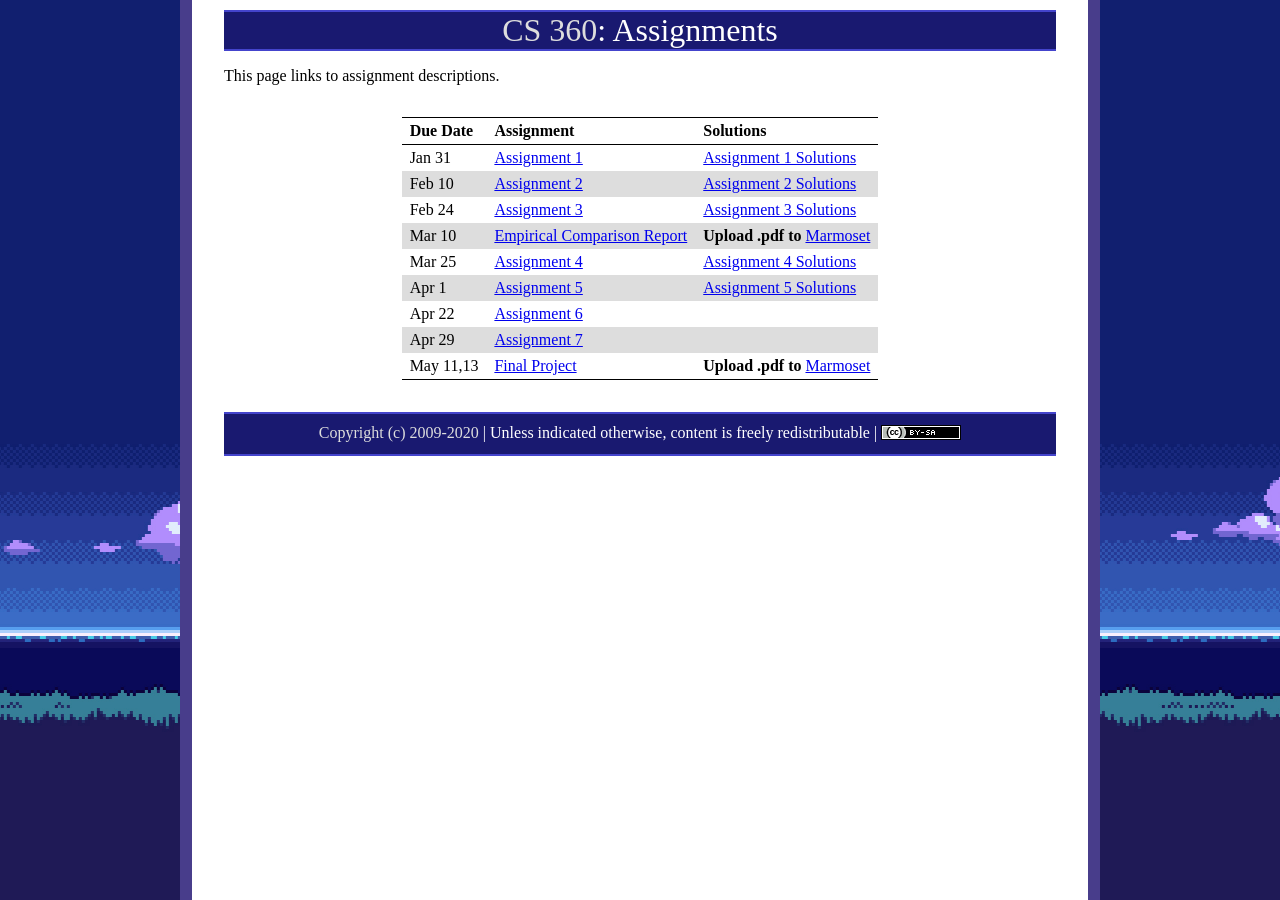
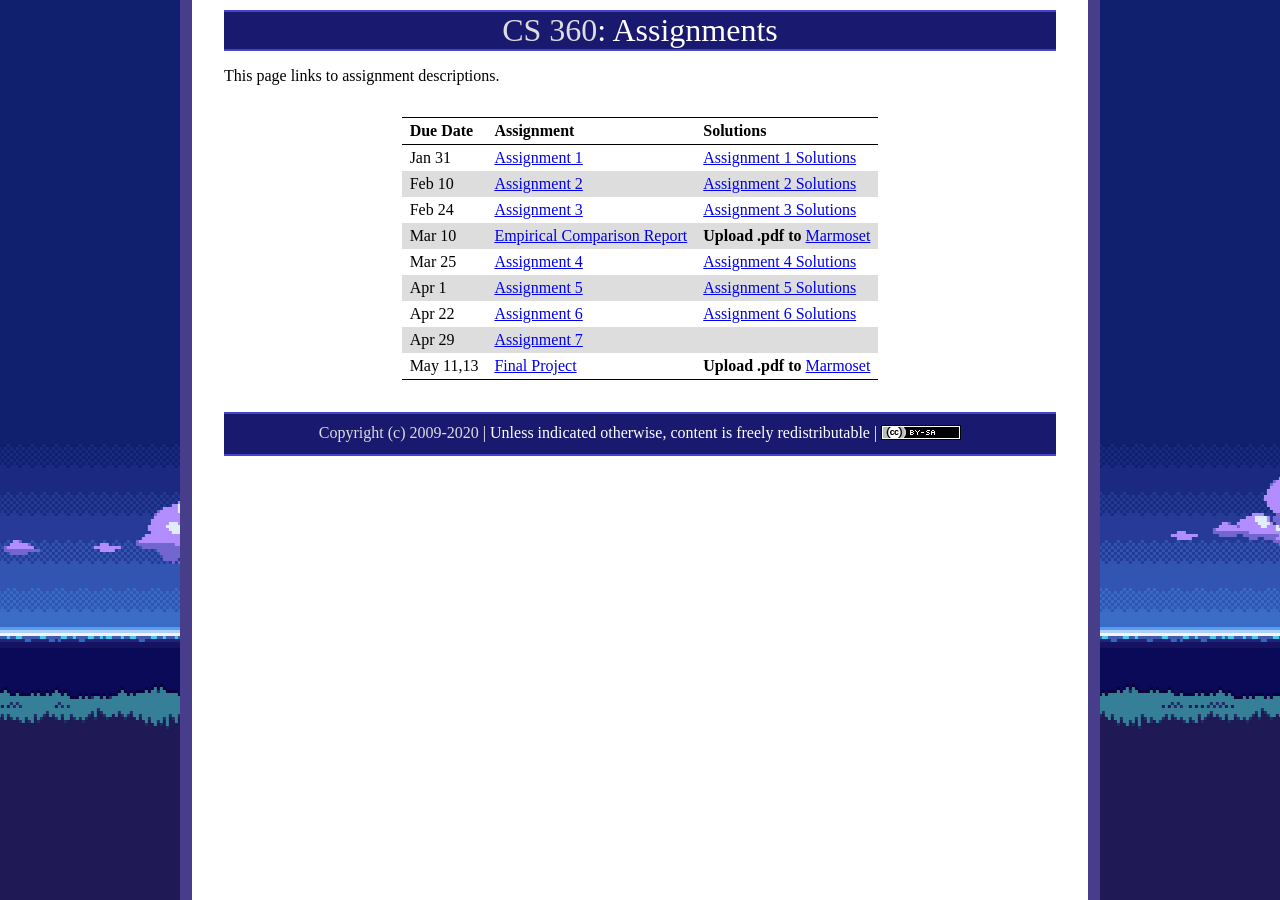
Before and after one commit to ycpcs/cs360-spring2020, a Jekyll site: the page built from assign/index.md, in a window 1280 px wide. Built offline with Jekyll 4.4.1, drawn with Linux system fonts in a browser that asks for light colours.

Commit message:
add assign 6 sol
add assign 6 sol

```diff
--- a/assign/index.md
+++ b/assign/index.md
@@ -13,7 +13,7 @@ This page links to assignment descriptions.
 > Mar 10   | [Empirical Comparison Report](../assign/emp_comp.html)   | **Upload .pdf to** [Marmoset](https://cs.ycp.edu/marmoset/login) |
 > Mar 25   | [Assignment 4](../assign/assign04.html)                  | [Assignment 4 Solutions](../assign/sol/assign04sol.pdf) |
 > Apr 1    | [Assignment 5](../assign/assign05.html)                  | [Assignment 5 Solutions](../assign/sol/assign05sol.pdf) |
-> Apr 22   | [Assignment 6](../assign/assign06.html)                  |  |
+> Apr 22   | [Assignment 6](../assign/assign06.html)                  | [Assignment 6 Solutions](../assign/sol/assign06sol.pdf) |
 > Apr 29   | [Assignment 7](../assign/assign07.html)                  |  |
 > May 11,13| [Final Project](../assign/finalproj.html)                | **Upload .pdf to** [Marmoset](https://cs.ycp.edu/marmoset/login) |
 
```
Also changed, not shown: 1 other file.
